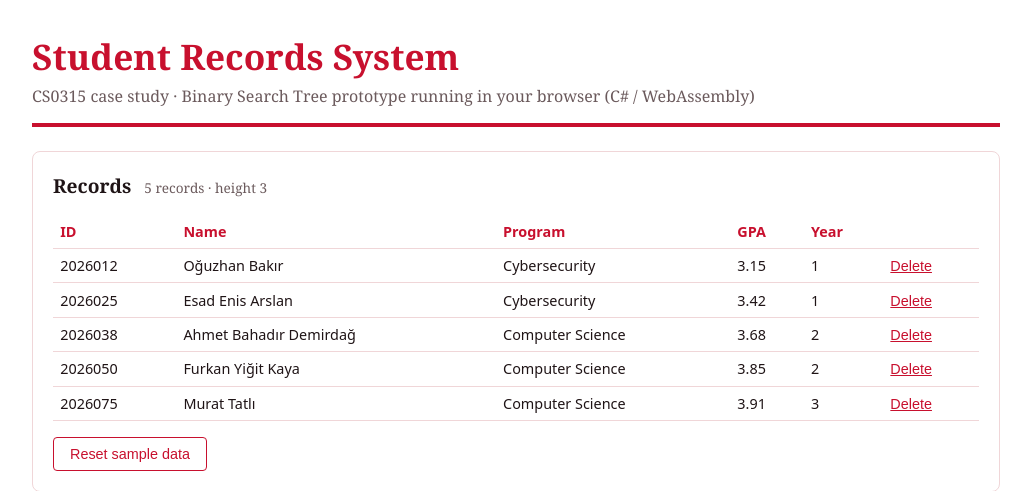
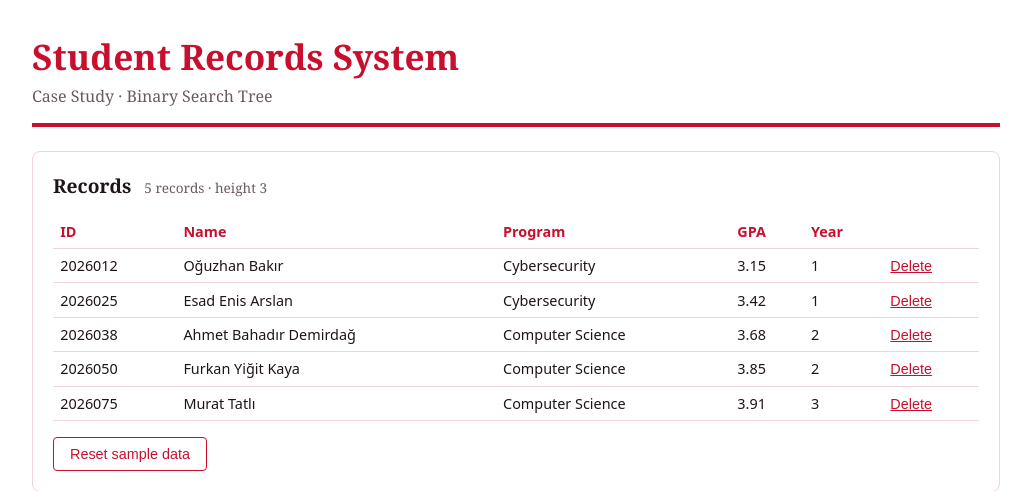
Before and after one commit to Fiellavin/fiellavin.github.io, an ASP.NET Core app: page / in a window 1280 px wide. Shown: the top 491 px of the page, without its empty margins (124-1155 px from the left). Run offline with ASP.NET Core 8, Linux system fonts and the light colour scheme.

Commit message:
Update Home.razor

```diff
--- a/project2/src/StudentRecords.Web/Pages/Home.razor
+++ b/project2/src/StudentRecords.Web/Pages/Home.razor
@@ -3,7 +3,7 @@
 
 <header>
   <h1>Student Records System</h1>
-  <p>CS0315 case study · Binary Search Tree prototype running in your browser (C# / WebAssembly)</p>
+  <p>Case Study · Binary Search Tree</p>
 </header>
 
 <section class="card">
```
